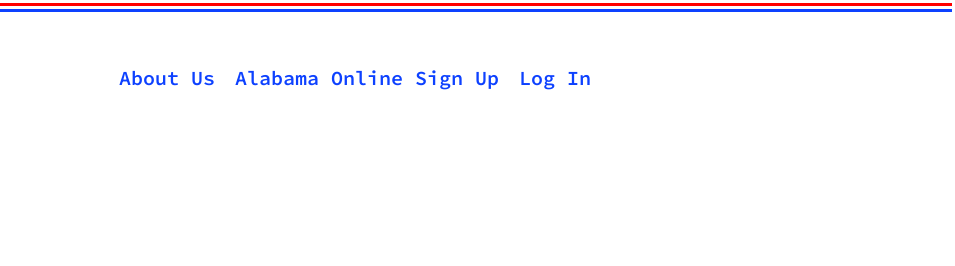
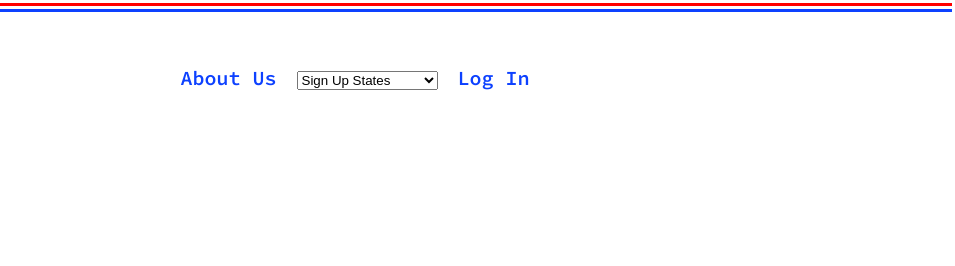
Before and after one commit to PebblesFaith/add, a website: page public/views/view_Alabama_SignUp_Voters.html in a window 1280 px wide. Shown: the top 266 px of the page, 325-1280 px from the left. Drawn offline with Linux system fonts and the light colour scheme; a web font is replaced by a local one.

Commit message:
Update view_Alabama_SignUp_Voters.html
Sarai Hannah Ajai had deleted the "ul id="navigational_Bar_01"" which was not needed for a hyperlink references webpage and added the li tags for the select tag in each state not needed for this webpage dated 02-13-23.

```diff
--- a/public/views/view_Alabama_SignUp_Voters.html
+++ b/public/views/view_Alabama_SignUp_Voters.html
@@ -19,7 +19,64 @@
 	<div id="flex_Container_StarsAndStrips">
 		<ul id="navigational_Bar_01">
 			<li><a href="../views/view_AboutUs.html">About Us</a></li>
-			<li><a href="../views/view_Alabama_SignUp_Registrations.html">Alabama Online Sign Up</a></li>
+			<li>
+				<a>
+					<select name="state" id="states" onchange="location = this.value">
+						<option disable selected >Sign Up States</option>
+						<option value="../views/view_Alabama_SignUp_Registrations.html">Alabama</option>
+						<option value="AK">Alaska</option>
+						<option value="AZ">Arizona</option>
+						<option value="AR">Arkansas</option>
+						<option value="CA">California</option>
+						<option value="CO">Colorado</option>
+						<option value="CT">Connecticut</option>
+						<option value="DE">Delaware</option>
+						<option value="DC">District Of Columbia</option>
+						<option value="FL">Florida</option>
+						<option value="GA">Georgia</option>
+						<option value="HI">Hawaii</option>
+						<option value="ID">Idaho</option>
+						<option value="IL">Illinois</option>
+						<option value="IN">Indiana</option>
+						<option value="IA">Iowa</option>
+						<option value="KS">Kansas</option>
+						<option value="KY">Kentucky</option>
+						<option value="LA">Louisiana</option>
+						<option value="ME">Maine</option>
+						<option value="MD">Maryland</option>
+						<option value="MA">Massachusetts</option>
+						<option value="MI">Michigan</option>
+						<option value="MN">Minnesota</option>
+						<option value="MS">Mississippi</option>
+						<option value="MO">Missouri</option>
+						<option value="MT">Montana</option>
+						<option value="NE">Nebraska</option>
+						<option value="NV">Nevada</option>
+						<option value="NH">New Hampshire</option>
+						<option value="NJ">New Jersey</option>
+						<option value="NM">New Mexico</option>
+						<option value="NY">New York</option>
+						<option value="NC">North Carolina</option>
+						<option value="ND">North Dakota</option>
+						<option value="OH">Ohio</option>
+						<option value="OK">Oklahoma</option>
+						<option value="OR">Oregon</option>
+						<option value="PA">Pennsylvania</option>
+						<option value="RI">Rhode Island</option>
+						<option value="SC">South Carolina</option>
+						<option value="SD">South Dakota</option>
+						<option value="TN">Tennessee</option>
+						<option value="TX">Texas</option>
+						<option value="UT">Utah</option>
+						<option value="VT">Vermont</option>
+						<option value="VA">Virginia</option>
+						<option value="WA">Washington</option>
+						<option value="WV">West Virginia</option>
+						<option value="WI">Wisconsin</option>
+						<option value="WY">Wyoming</option>
+					</select>
+				</a>
+			</li>
 			<li><a href="">Log In</a></li>
 		</ul>
 	</div>
```
